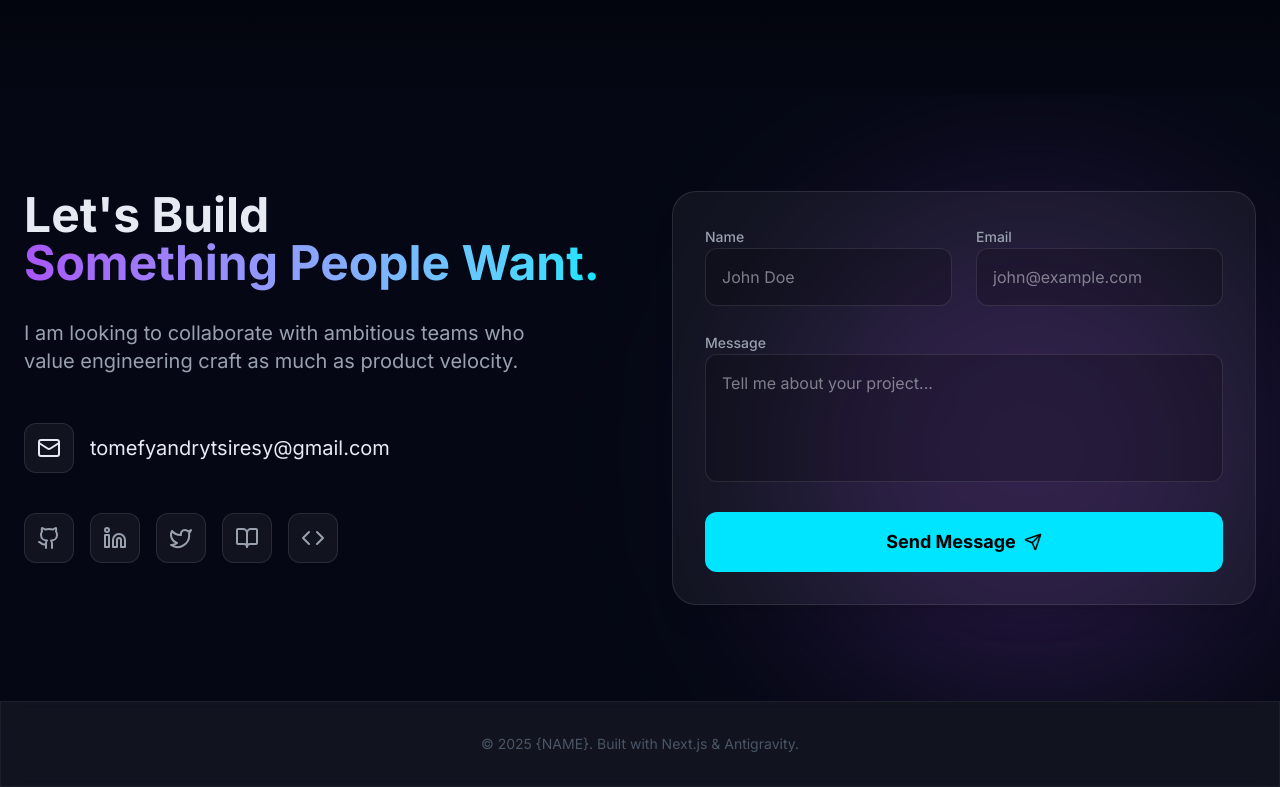
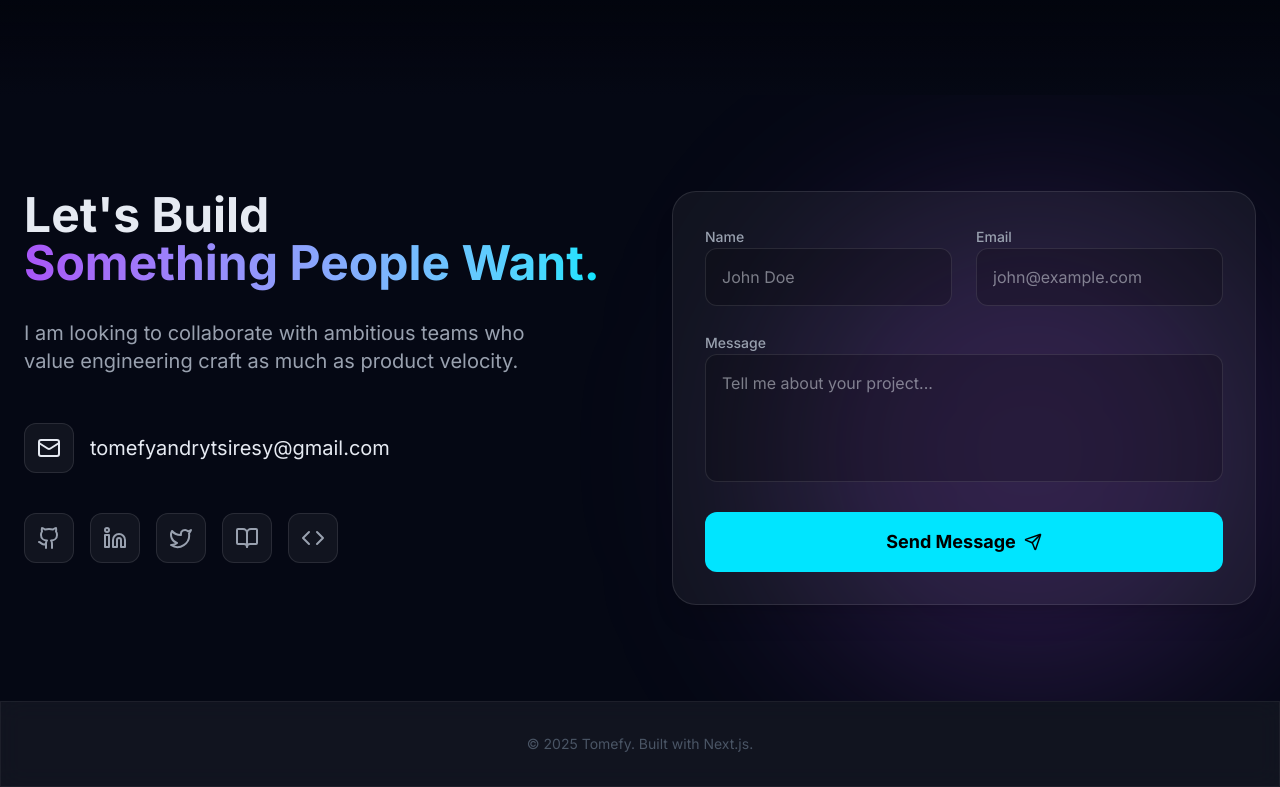
Before and after one commit to Tomefy5/portfolio, a Next.js app: page /en in a window 1280 px wide. Shown: the part 4473-5260 px from the top of the page. Built offline with nearby package versions, Linux system fonts and the light colour scheme.

Commit message:
feat: update footer text and set portfolio name to Tomefy

```diff
--- a/app/[locale]/page.tsx
+++ b/app/[locale]/page.tsx
@@ -23,7 +23,7 @@ export default function Home() {
       </div>
 
       <footer className="py-8 text-center text-gray-600 text-sm border-t border-white/5 relative z-10 glass-panel">
-        <p>&copy; {new Date().getFullYear()} {"{NAME}"}. Built with Next.js & Antigravity.</p>
+        <p>&copy; {new Date().getFullYear()} Tomefy. Built with Next.js.</p>
       </footer>
     </main>
   );
--- a/data/portfolio.ts
+++ b/data/portfolio.ts
@@ -1,6 +1,6 @@
 export const portfolioData = {
     personal: {
-        name: "{{NAME}}",
+        name: "Tomefy",
         title: "Software & AI Engineer | Founder",
         email: "tomefyandrytsiresy@gmail.com",
         location: "Paris, France",
```
